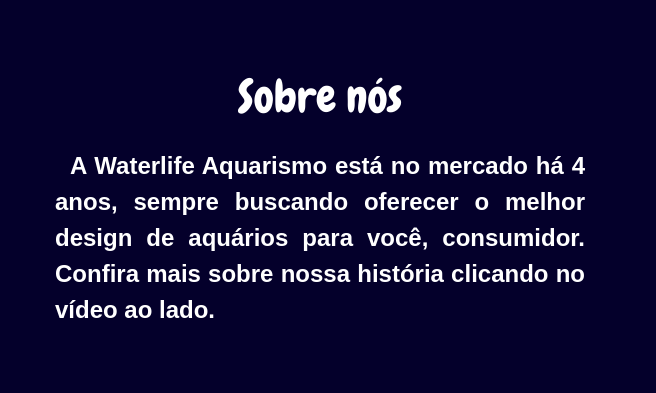
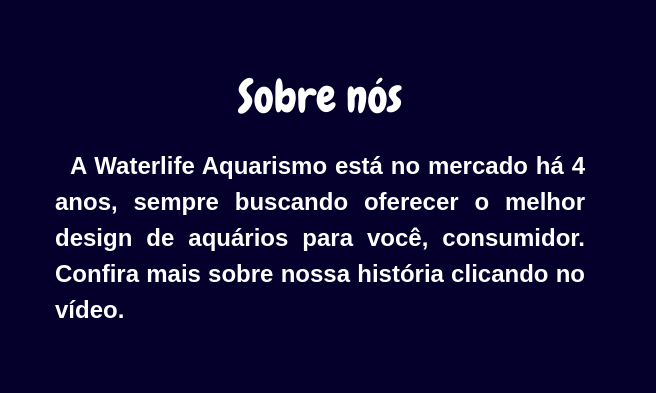
Before and after one commit to PedroAnjosPS/site-waterlife-aquarismo, a plain HTML site: page index.html in a window 1280 px wide. Shown: the part 1520-1913 px from the top of the page, 0-656 px from the left. Drawn offline with nearby package versions, Linux system fonts and the light colour scheme; grey boxes are pictures that could not be loaded.

Commit message:
atualizacao

```diff
--- a/index.html
+++ b/index.html
@@ -170,7 +170,7 @@
           <div id="info">
             <h1>Sobre nós</h1>
             <p>
-              A Waterlife Aquarismo está no mercado há 4 anos, sempre buscando oferecer o melhor design de aquários para você, consumidor. Confira mais sobre nossa história clicando no vídeo ao lado.
+              A Waterlife Aquarismo está no mercado há 4 anos, sempre buscando oferecer o melhor design de aquários para você, consumidor. Confira mais sobre nossa história clicando no vídeo.
             </p>
           </div>
 
```
